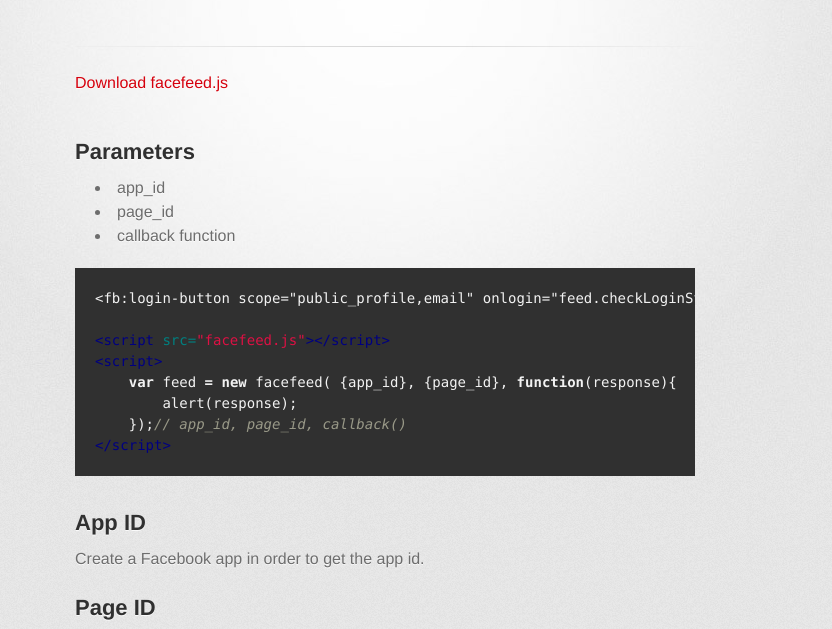
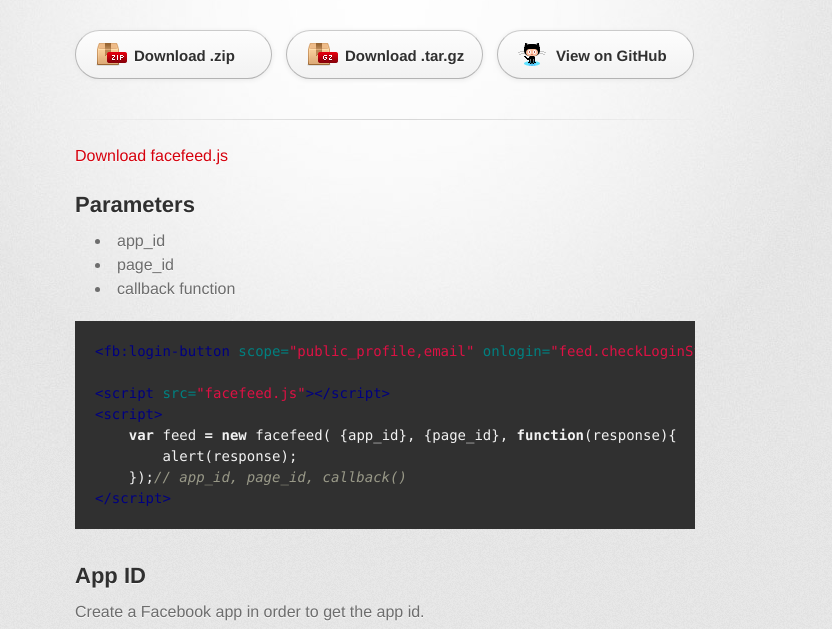
Before and after one commit to scottyg/facefeed, a plain HTML site: page index.html in a window 1280 px wide. Shown: the part 127-756 px from the top of the page, without its empty margins (255-1087 px from the left). Drawn offline with Linux system fonts and the light colour scheme; a web font is replaced by a local one.

```diff
--- a/index.html
+++ b/index.html
@@ -21,13 +21,17 @@
           <h1>Facefeed</h1>
           <h2>Returns Facebook page feed as JSON object.</h2>
         </header>
-        <hr>
+
         <section id="downloads" class="clearfix">
-          <a href="https://github.com/scottyg/facefeed/releases/download/v0.1.0/facefeed.js"><span>Download facefeed.js</span></a>
+          <a href="https://github.com/scottyg/facefeed/zipball/master" id="download-zip" class="button"><span>Download .zip</span></a>
+          <a href="https://github.com/scottyg/facefeed/tarball/master" id="download-tar-gz" class="button"><span>Download .tar.gz</span></a>
+          <a href="https://github.com/scottyg/facefeed" id="view-on-github" class="button"><span>View on GitHub</span></a>
         </section>
 
+        <hr>
 
         <section id="main_content">
+          <p><a href="https://github.com/scottyg/facefeed/releases/download/v0.1.0/facefeed.js">Download facefeed.js</a></p>
 
 <h2>
 <a name="parameters" class="anchor" href="#parameters"><span class="octicon octicon-link"></span></a>Parameters</h2>
@@ -36,7 +40,7 @@
 <li>app_id</li>
 <li>page_id</li>
 <li>callback function</li>
-</ul><div class="highlight highlight-html"><pre>&lt;fb:login-button scope="public_profile,email" onlogin="feed.checkLoginState()" data-auto-logout-link="true"&gt;<span class="nt">&lt;/fb:login-button&gt;</span>
+</ul><div class="highlight highlight-html"><pre><span class="nt">&lt;fb:login-button</span> <span class="na">scope=</span><span class="s">"public_profile,email"</span> <span class="na">onlogin=</span><span class="s">"feed.checkLoginState()"</span> <span class="na">data-auto-logout-link=</span><span class="s">"true"</span><span class="nt">&gt;&lt;/fb:login-button&gt;</span>
 
 <span class="nt">&lt;script </span><span class="na">src=</span><span class="s">"facefeed.js"</span><span class="nt">&gt;&lt;/script&gt;</span>
 <span class="nt">&lt;script&gt;</span>
@@ -54,7 +58,7 @@
 <h2>
 <a name="page-id" class="anchor" href="#page-id"><span class="octicon octicon-link"></span></a>Page ID</h2>
 
-<p>You can get get the id of your page by going to <a href="https://graph.facebook.com/%7Bpage-slug%7D">https://graph.facebook.com/{page-slug}</a>. The json object there will contain the id.</p>
+<p>You can get get the id of your page by going to <a href="https://graph.facebook.com/%7Bpage-slug%7D">https://graph.facebook.com/{page-slug}</a> . The json object there will contain the id.</p>
 
 <h2>
 <a name="callback-function" class="anchor" href="#callback-function"><span class="octicon octicon-link"></span></a>Callback Function</h2>
```
Also changed, not shown: params.json (+1 -1 lines).
